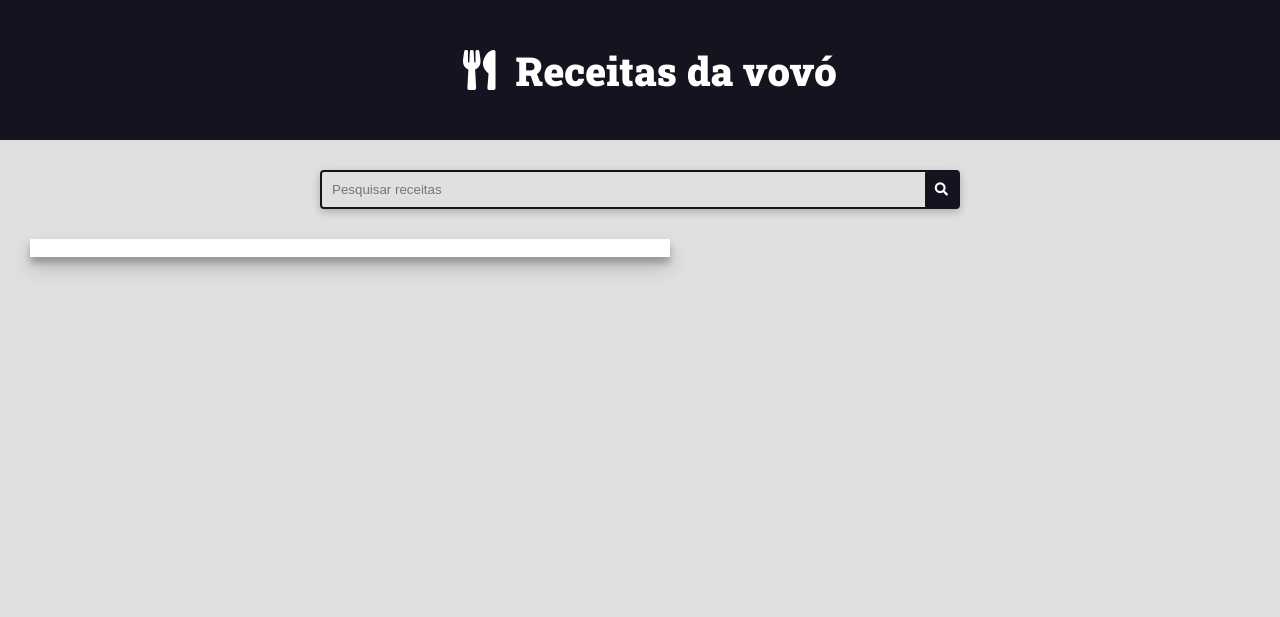
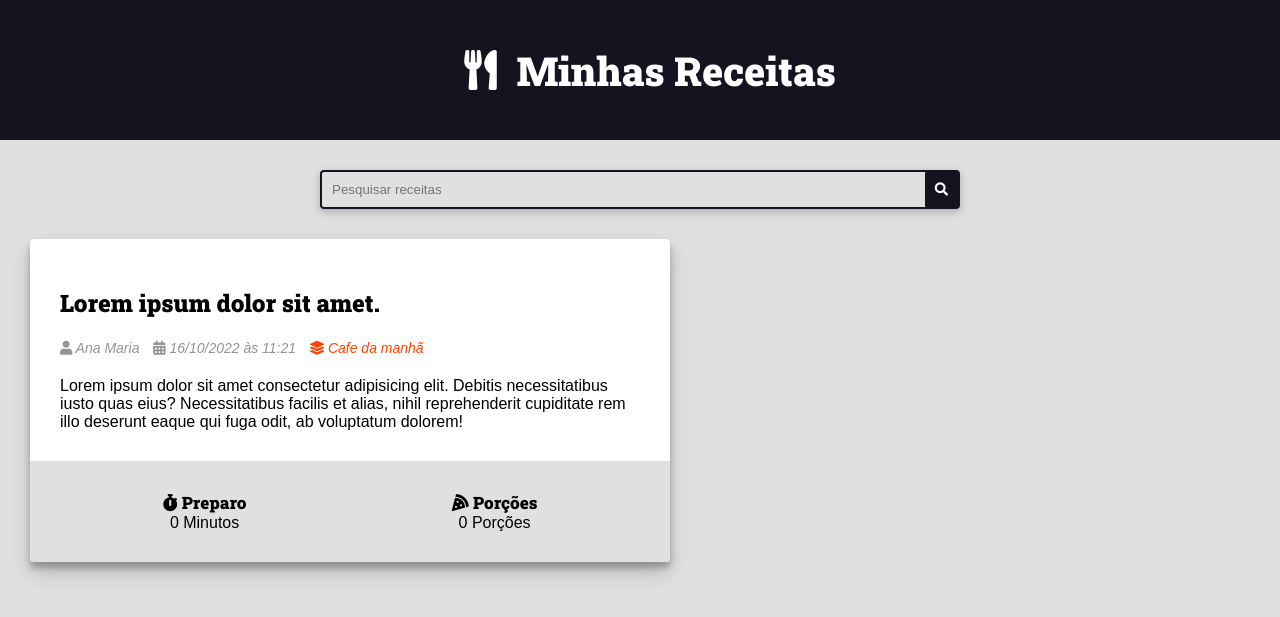
Before and after one commit to RodrigoErico/curso-django-receitas, a Django app: page / in a window 1280 px wide. Shown: the top 617 px of the page. Run offline with Django 4.2, Linux system fonts and the light colour scheme; some libraries are stand-ins or nearby versions.

Commit message:
Criado o conteúdo do card.

```diff
--- a/recipes/templates/recipes/pages/home.html
+++ b/recipes/templates/recipes/pages/home.html
@@ -3,12 +3,55 @@
 <body>
   {% include 'recipes/partials/header.html' %}
   {% include 'recipes/partials/search.html' %}
+
   <main class="main-content-container">
     <div class="main-content main-content-list container">
       <div class="recipe recipe-list-item">
         <div class="recipe-cover">
           <img src="https://via.placeholder.com/1280x720/bdd8e7" alt="">
         </div>
+        <div class="recipe-title-container">
+          <h2 class="recipe-title">Lorem ipsum dolor sit amet.</h2>
+        </div>
+
+        <div class="recipe-author">
+          <span class="recipe-author-item">
+            <i class="fas fa-user"></i>
+            Ana Maria
+          </span>
+          <span class="recipe-author-item">
+            <i class="fas fa-calendar-alt"></i>
+            16/10/2022 às 11:21
+          </span>
+          <span class="recipe-author-item">
+            <a href="/recipes/category/cafe-da-manha/">
+              <i class="fas fa-layer-group"></i>
+              <span>Cafe da manhã</span>
+            </a>
+          </span>
+        </div>
+
+        <div class="recipe-content">
+          <p>Lorem ipsum dolor sit amet consectetur adipisicing elit. Debitis necessitatibus iusto quas eius?
+            Necessitatibus facilis et alias, nihil reprehenderit cupiditate rem illo deserunt eaque qui fuga odit, ab
+            voluptatum dolorem!</p>
+        </div>
+
+        <div class="recipe-meta-container">
+          <div class="recipe-meta recipe-preparation">
+              <h3 class="recipe-meta-title"><i class="fas fa-stopwatch"></i> Preparo</h3>
+              <div class="recipe-meta-text">
+                  0 Minutos
+              </div>
+          </div>
+          <div class="recipe-meta recipe-servings">
+              <h3 class="recipe-meta-title"><i class="fas fa-pizza-slice"></i> Porções</h3>
+              <div class="recipe-meta-text">
+                  0 Porções
+              </div>
+          </div>
+      </div>
+
       </div>
     </div>
   </main>
--- a/recipes/templates/recipes/partials/head.html
+++ b/recipes/templates/recipes/partials/head.html
@@ -23,8 +23,8 @@
   <title>Receitas</title>
   <style>
     :root {
-      --color-primary: #48bf53;
-      --color-primary-hover: #004d25;
+      --color-primary: #FF4500;
+      --color-primary-hover: #FF8C00;
       --color-primary-dark: #13141f;
       --color-primary-dark-hover: #212336;
       --color-primary-light: #d4ecfa;
@@ -180,6 +180,8 @@
         rgba(0, 0, 0, 0.23) 0px 6px 6px;
       transform: scale(1);
       transition: all 300ms ease-in-out;
+      border-radius: .4rem;
+      overflow: hidden;
     }
 
     .recipe img {
@@ -196,5 +198,55 @@
         rgba(0, 0, 0, 0.22) 0px 13px 23px,
         rgba(0, 0, 0, 0.25) 0px 10px 10px;
     }
+
+    .recipe-title-container {
+      padding: var(--spacing-gutter-medium);
+      padding-bottom: 2rem;
+    }
+
+    .recipe-author {
+      padding: 0 var(--spacing-gutter-medium);
+    }
+
+    .recipe-content {
+      padding: var(--spacing-gutter-medium);
+      padding-top: 2rem;
+    }
+
+    .recipe-author-item {
+      color: var(--color-gray-4);
+      margin-right: 1rem;
+      font-style: italic;
+      font-size: 1.4rem;
+    }
+
+    .recipe-author a {
+      color: var(--color-primary);
+      transition: all 300ms ease-in-out;
+      text-decoration: none;
+    }
+
+    .recipe-author a:hover {
+      color: var(--color-primary-dark);
+    }
+
+    .recipe-meta-container {
+      display: flex;
+      flex-flow: row wrap;
+      padding: var(--spacing-gutter-medium);
+      background: var(--color-gray-1);
+  }
+
+  .recipe-meta {
+      display: flex;
+      flex-flow: column nowrap;
+      flex-shrink: 1;
+      flex-grow: 1;
+      text-align: center;
+  }
+
+  .recipe-meta-title {
+      font-size: 1.7rem;
+  }
   </style>
 </head>
--- a/recipes/templates/recipes/partials/header.html
+++ b/recipes/templates/recipes/partials/header.html
@@ -3,7 +3,7 @@
     <h1>
       <a class="logo-header" href="/">
         <i class="fas fa-utensils logo-header-icon"></i>
-        <span>Receitas da vovó</span>
+        <span>Minhas Receitas</span>
       </a>
     </h1>
   </div>
```
